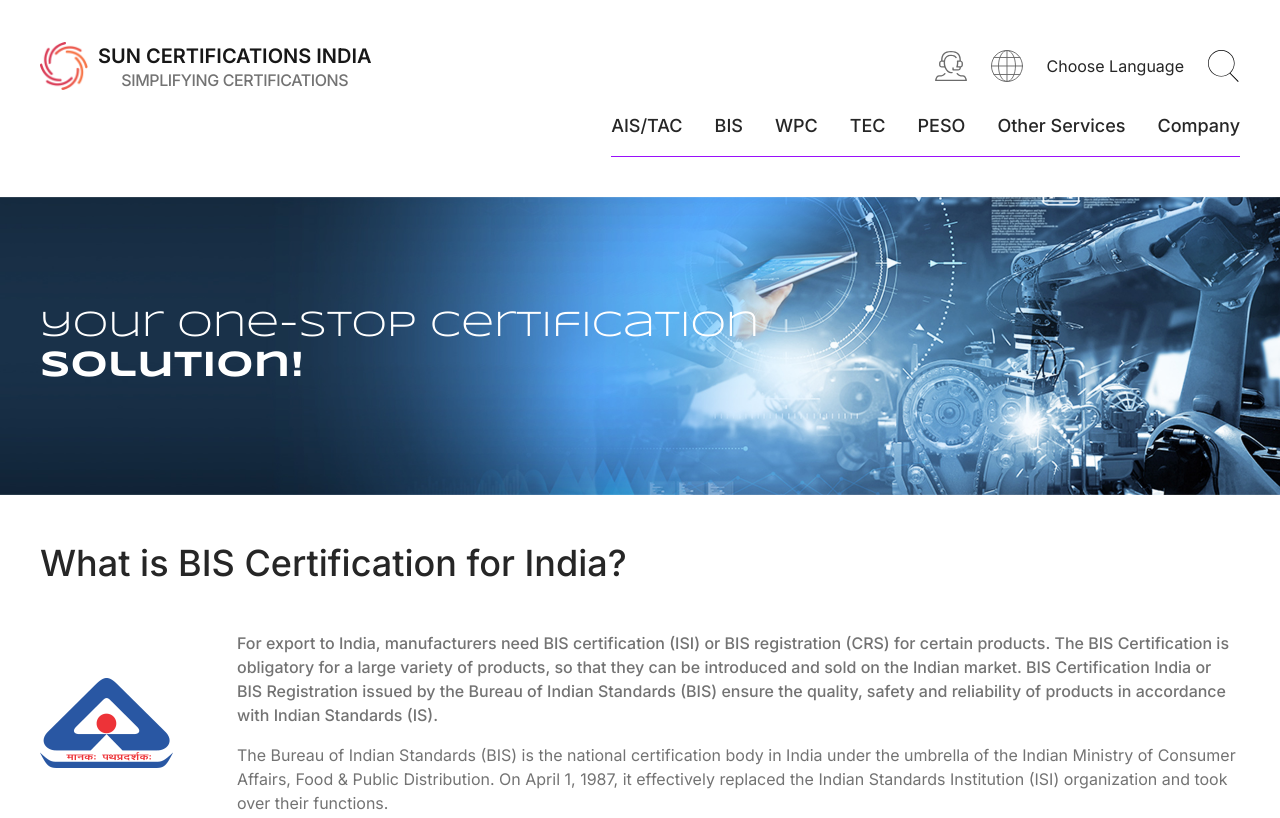
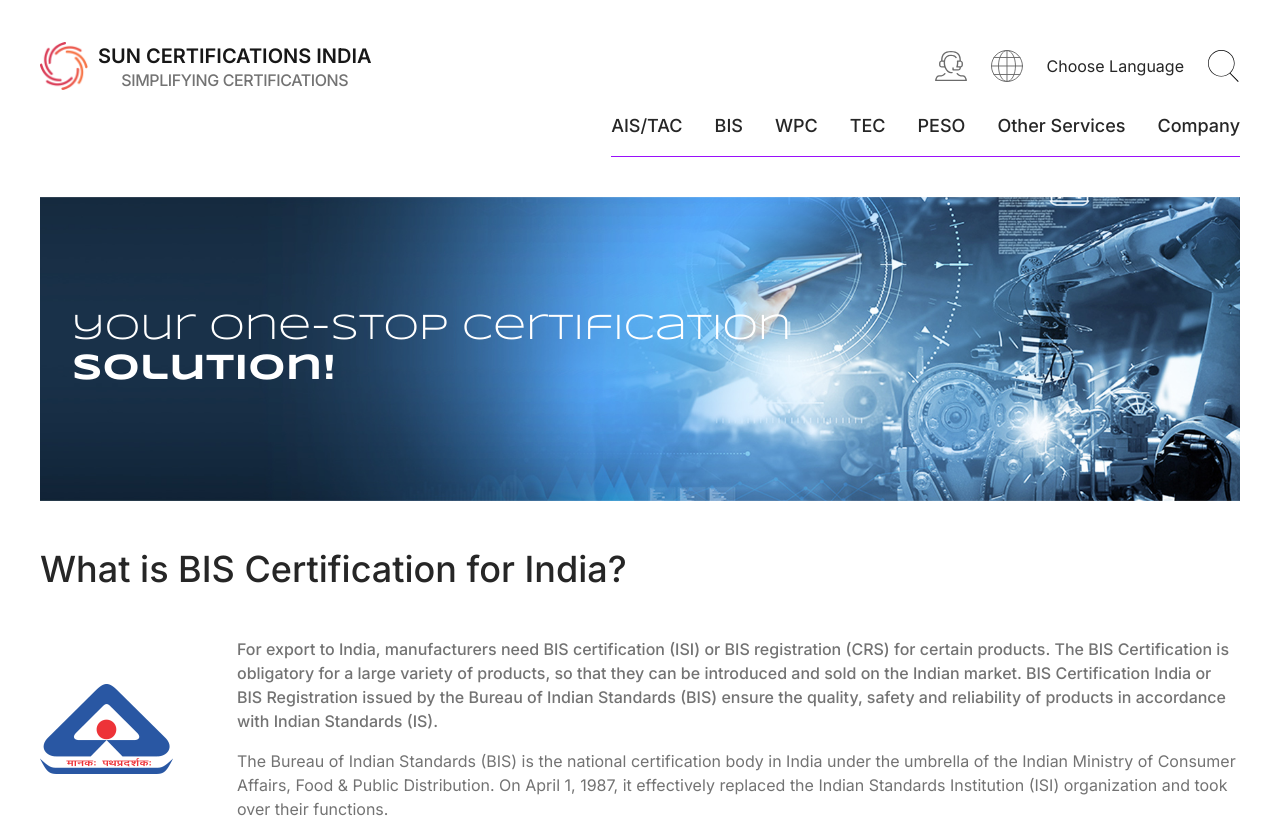
Before and after one commit to Mohd-Arzaid/sun-mpr, a React (Vite) app: page / in a window 1280 px wide. Shown: the top 818 px of the page. Built offline with nearby package versions, Linux system fonts and the light colour scheme.

Commit message:
Refactor Hero component to use a background image and improve layout with padding and max-width adjustments

```diff
--- a/src/components/hero.jsx
+++ b/src/components/hero.jsx
@@ -2,11 +2,9 @@
 
 const Hero = () => {
   return (
-    <div className="relative">
-      <img src="/hero-image.png" alt="Hero Image" />
-
-      <div className="absolute inset-0 flex items-center max-w-[1232px] px-4 mx-auto">
-        <div className=" text-white text-4xl max-w-3xl font-syncopate">
+    <div className="max-w-[1232px] mx-auto px-4">
+      <div className="bg-[url('/hero-image.png')] bg-cover bg-center py-20">
+        <div className="text-white text-4xl max-w-4xl font-syncopate px-8 py-8">
           your one-stop certification{" "}
           <span className="font-bold">solution!</span>
         </div>
```
